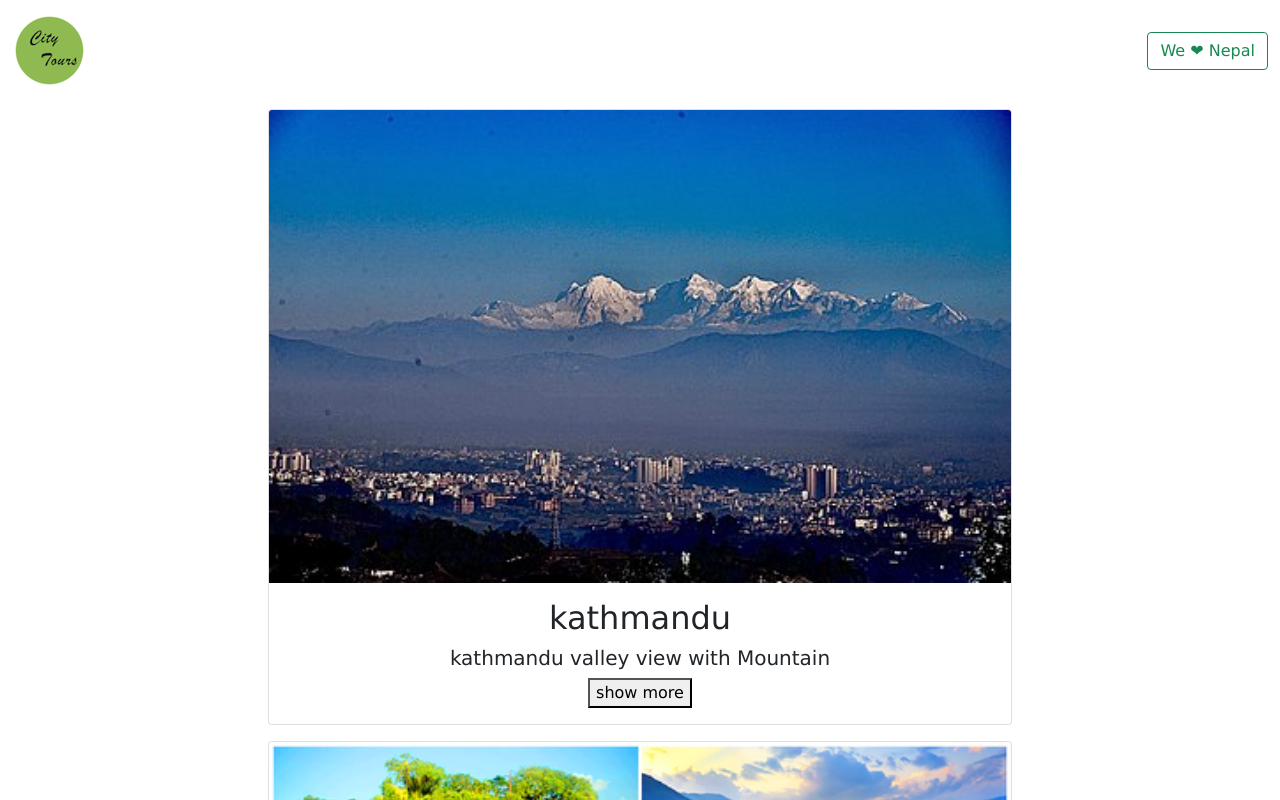
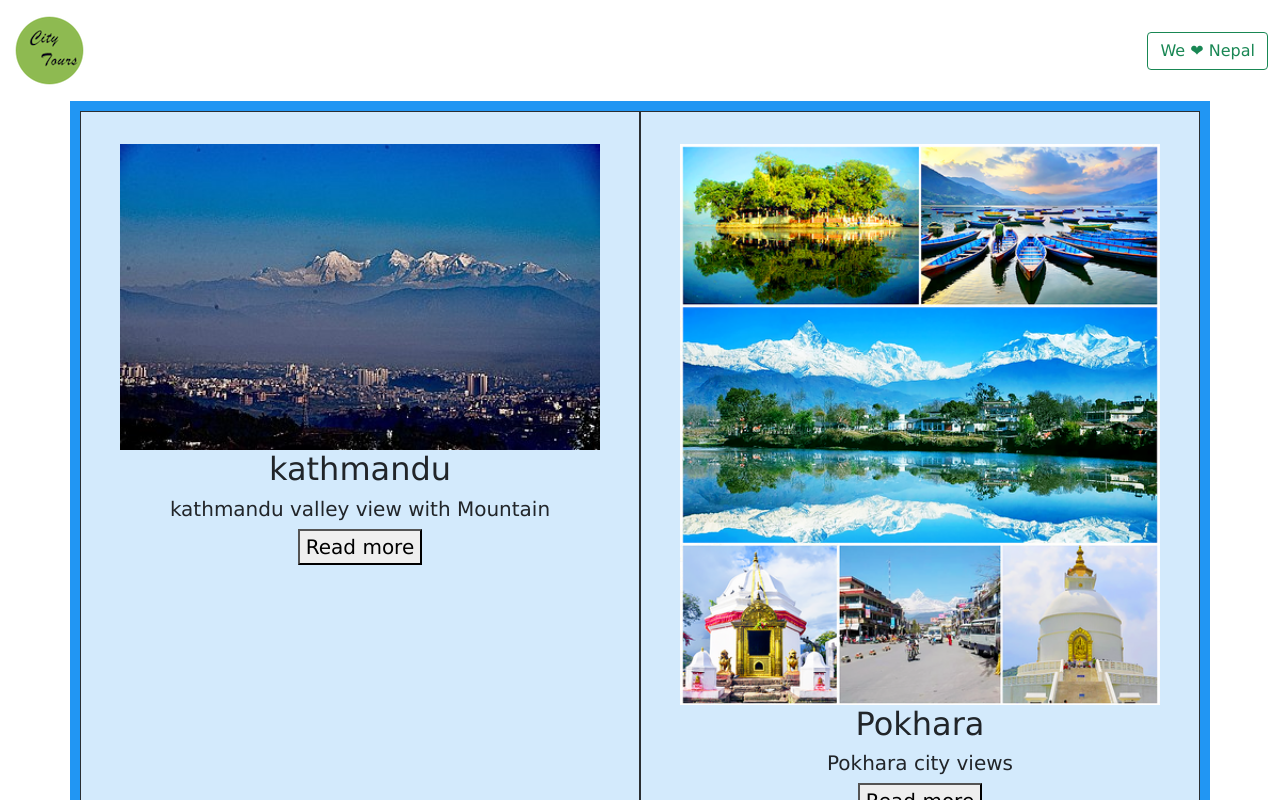
Before and after one commit to aashish-cd/react-city-tour-nepal, a React (Create React App) app: page / in a window 1280 px wide. Shown: the top 800 px of the page. Built offline with nearby package versions, Linux system fonts and the light colour scheme.

Commit message:
see more/see less fixed

```diff
--- a/src/index.css
+++ b/src/index.css
@@ -4,9 +4,26 @@
 }
 
 .container {
-  display: flex;
-  flex-direction: column;
-  justify-content: center;
-  align-items: center;
+  display: grid;
+  grid-template-columns: 50% 50%;
+  background-color: #2196f3;
+  padding: 10px;
+}
+.grid-item {
+  background-color: rgba(255, 255, 255, 0.8);
+  border: 1px solid rgba(0, 0, 0, 0.8);
+  padding: 2rem;
+  font-size: 20px;
   text-align: center;
 }
+.image {
+  width: 30rem;
+}
+.text {
+  letter-spacing: -0.1rem;
+  text-align: justify;
+  font-size: smaller;
+}
+.hide {
+  display: none;
+}
--- a/src/tours.js
+++ b/src/tours.js
@@ -1,38 +1,32 @@
 import React, { useState } from 'react'
 import tourData from './tourData'
 
-
 const Tours = () => {
   const [more, setMore] = useState(false)
+  const [active, setActive] = useState(0)
 
- const controlMore = (id) => {
-  setMore(!more)
- }
   return (
     <div className='container  pd-5'>
-   {
-
-    tourData.map((item) => {
+      {tourData.map((item) => {
         const { id, city, img, name, info } = item
         return (
-
-      <div className="card col-8 m-2 pd-3" key={id}>
-       <img src={img} className="card-img-top" alt={name} />
-       <div className="card-body">
+          <div className='grid-item' key={id}>
+            <img src={img} className='image' alt={name} />
+            <div className='container-body'>
               <h2>{city}</h2>
-        <h5 className="card-title">{name}</h5>
-        {more ? <p className="card-text">{info}</p> : ''}
-        <button onClick={() => controlMore(id)}>
-         {more ? 'show less' : 'show more'}
+              <h5 className='title'>{name}</h5>
+              <p className={` ${id === active ? 'text' : 'hide'}`}>{info}</p>
+              <button
+                onClick={() => {
+                  setActive(id)
+                }}
+              >
+                {id === active ? 'show less' : 'Read more'}
               </button>
-
-
-
             </div>
           </div>
         )
-    })
-   }
+      })}
     </div>
   )
 }
```
Lines whose indentation alone changed are shown as unchanged.
